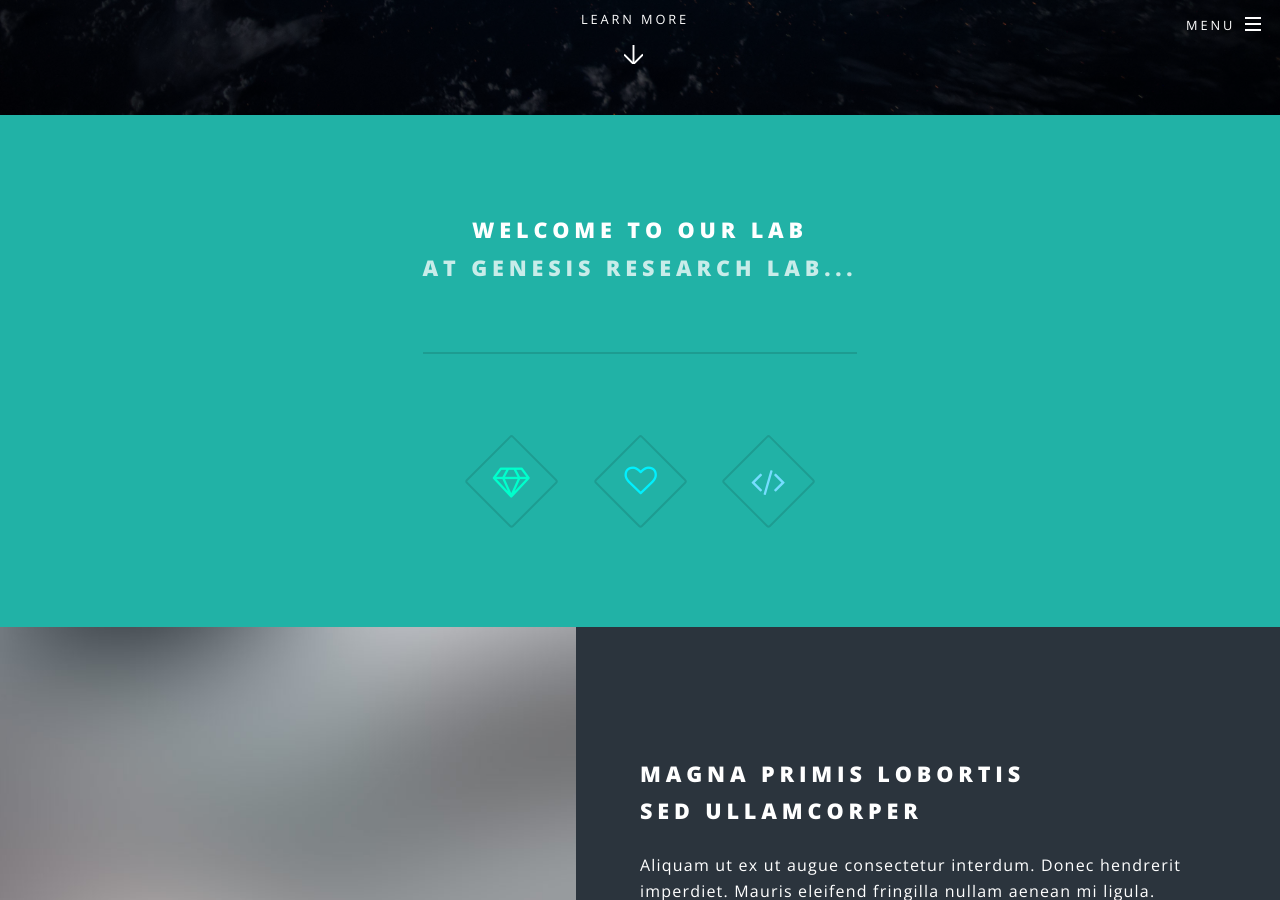
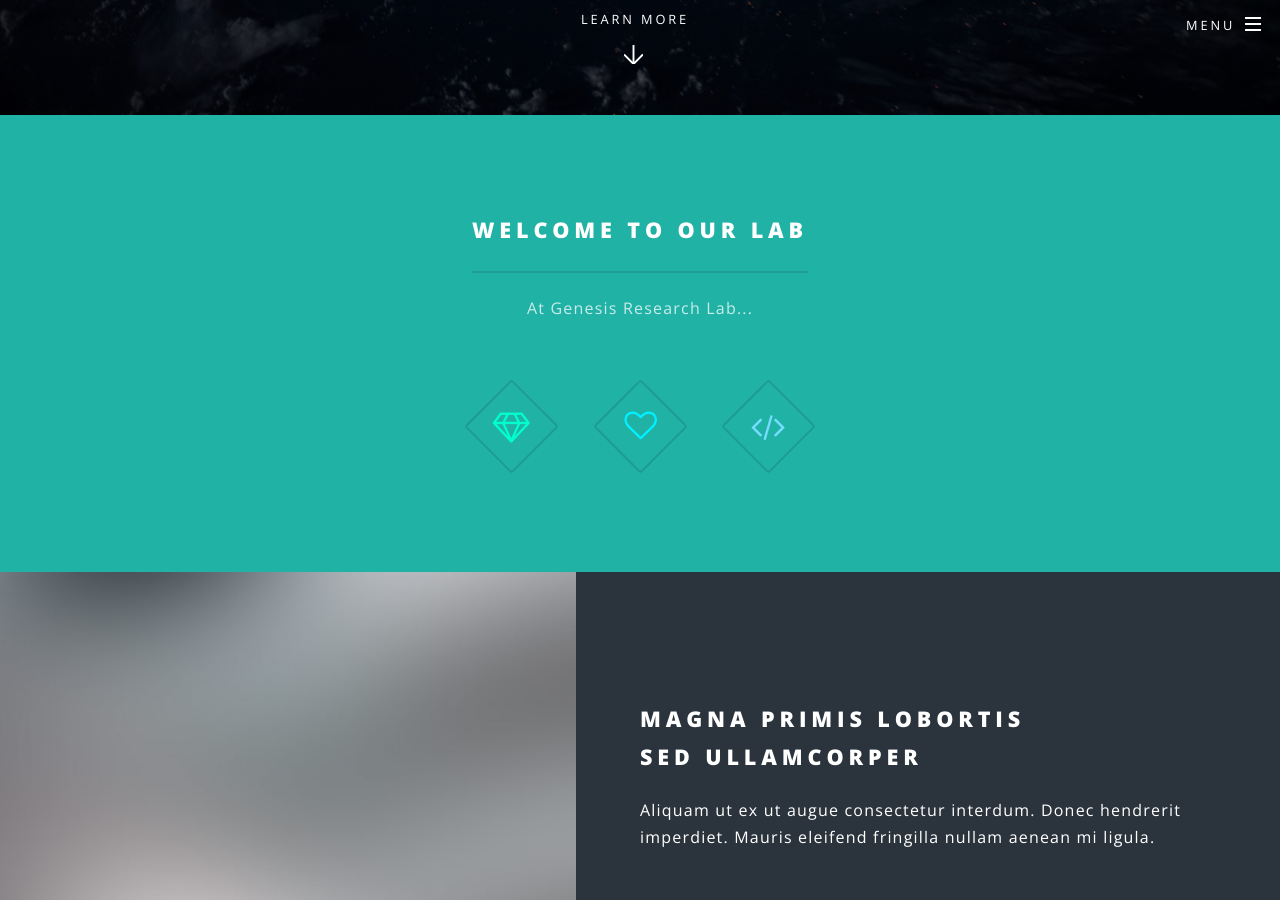
Before and after one commit to genesis-research-lab/genesis-research-lab.github.io, a Jekyll site: the page built from index.html, in a window 1280 px wide and 900 px high, scrolled down 785 px. Built offline with Jekyll 4.4.1, drawn with Linux system fonts in a browser that asks for light colours.

Commit message:
update home

```diff
--- a/index.html
+++ b/index.html
@@ -14,7 +14,7 @@ layout: landing
 					<section id="one" class="wrapper style1 special">
 						<div class="inner">
 							<header class="major">
-								<h2>Welcome to our Lab<br />
+								<h2>Welcome to our Lab<br /></h2>
 								<p>At Genesis Research Lab...</p>
 							</header>
 							<ul class="icons major">
```
